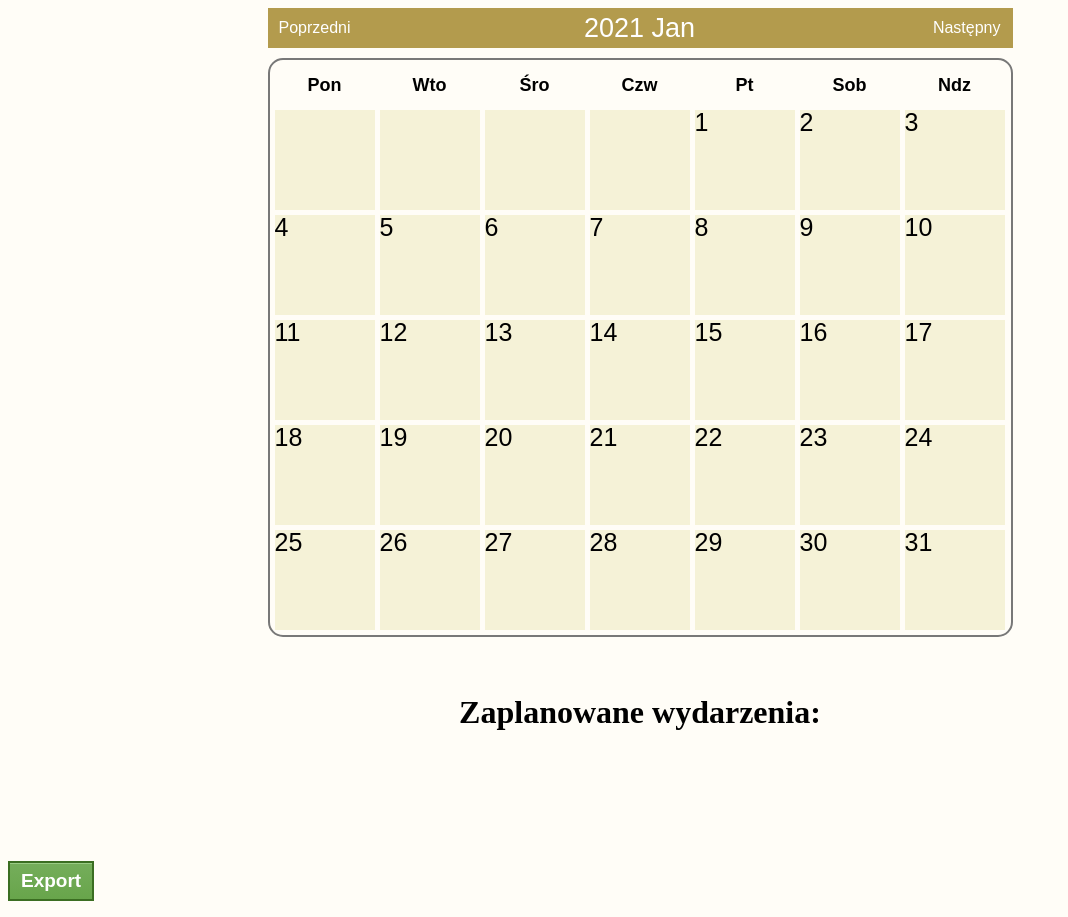
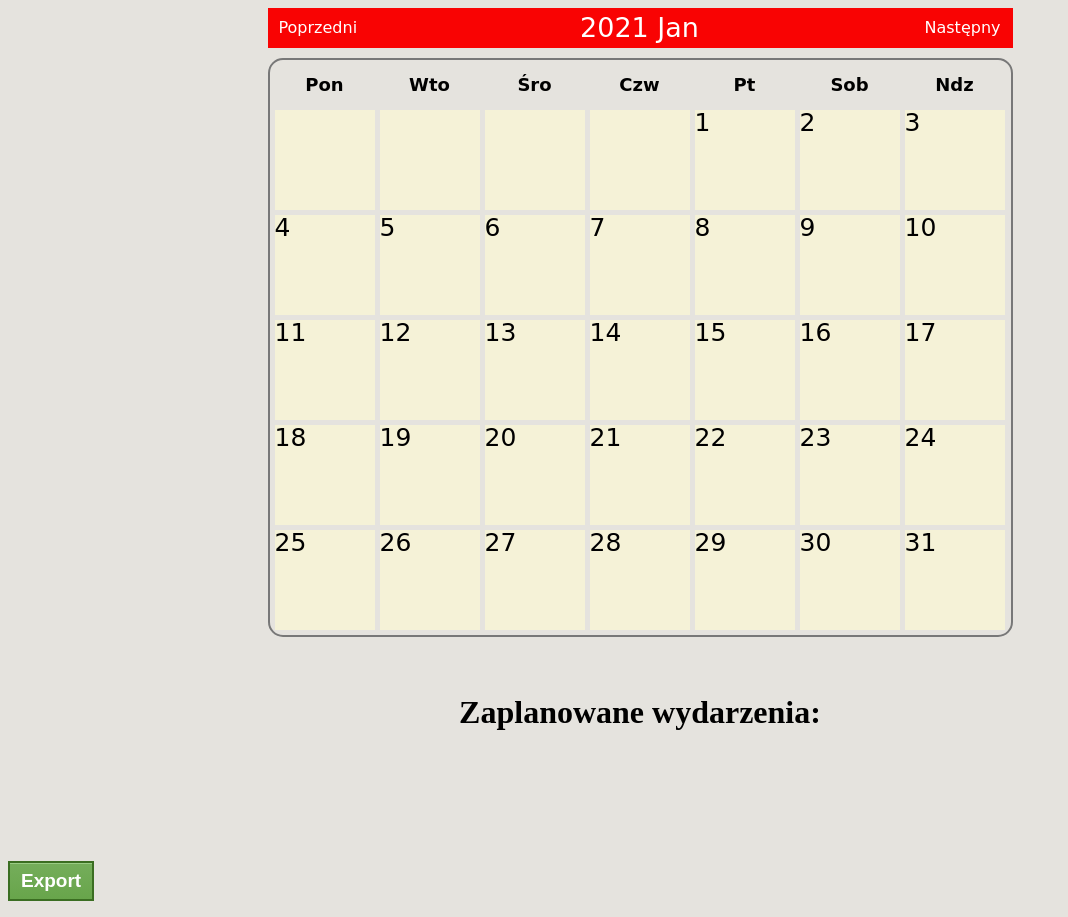
Before and after one commit to michtyr/Kalendarz-inz.opr, a PHP site: page / in a window 1280 px wide. Shown: the whole page, without its empty margins (0-1068 px from the left). Run offline with PHP 8.4, Linux system fonts and the light colour scheme; data that the repository does not hold is empty.

Commit message:
Update kalendarz.css

```diff
--- a/kalendarz.css
+++ b/kalendarz.css
@@ -1,6 +1,6 @@
 /*******************************Calendar Top Navigation*********************************/
 body{
-    background-color: #fffdf7;
+    background-color: #e5e3de;
 }
 
 
@@ -8,7 +8,7 @@ div#Kalendarz{
   margin:0px auto;
   padding:0px;
   width: 745px;
-  font-family: Arial, Helvetica, sans-serif;
+  font-family: Comic Sans MS, Helvetica, sans-serif;
 }
 
 div#Kalendarz div.box{
@@ -17,7 +17,7 @@ div#Kalendarz div.box{
     left:0px;
     width:100%;
     height:40px;
-    background-color: #b39b4d ;
+    background-color: #f90303 ;
 }
 
 div#Kalendarz div.header{
@@ -142,7 +142,7 @@ div.event1{
     width: 240px;
     border: 1px solid black;
     border-radius: 10px;
-    background-color: #f7f4f2;
+    background-color: #fff;
     float: left;
 }
 
@@ -168,7 +168,7 @@ div.event1{
     height: 500px;
     text-align: center;
     border: 5px solid #f5dc87;
-    background-color: #f2e4b3;
+    background-color: #D9E0FF;
 }
 
 .back{
@@ -177,7 +177,7 @@ div.event1{
     font-size: 30px;
     border: 1px solid green;
     border-radius: 5px;
-    background-color: #f7cd3e;
+    background-color: #F5FFCF;
 }
 
 .back:hover{
@@ -208,7 +208,7 @@ h4{
 }
 .myButton:hover {
     background:linear-gradient(to bottom, #68a54b 5%, #74ad5a 100%);
-    background-color:#68a54b;
+    background-color:#f00;
 }
 .myButton:active {
     position:relative;
```
